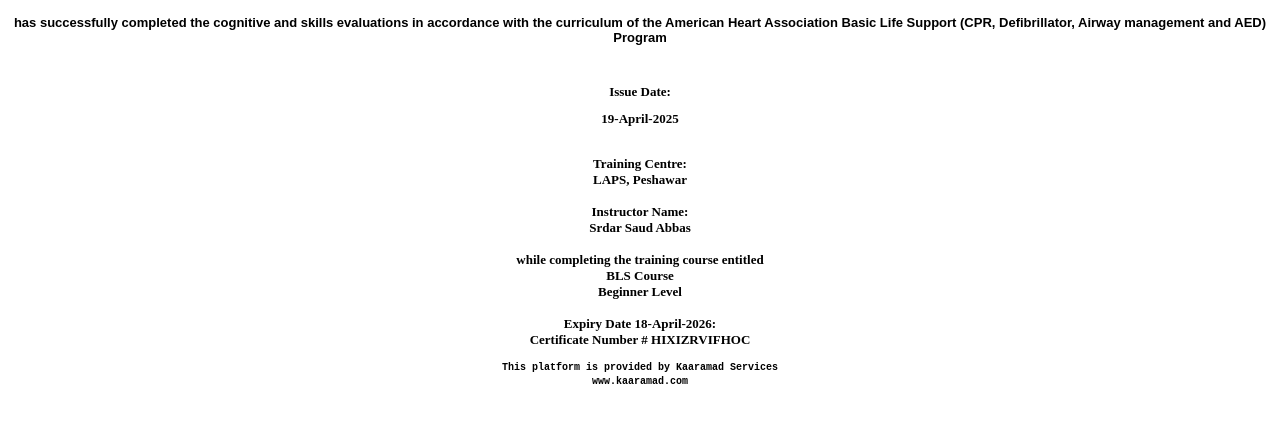
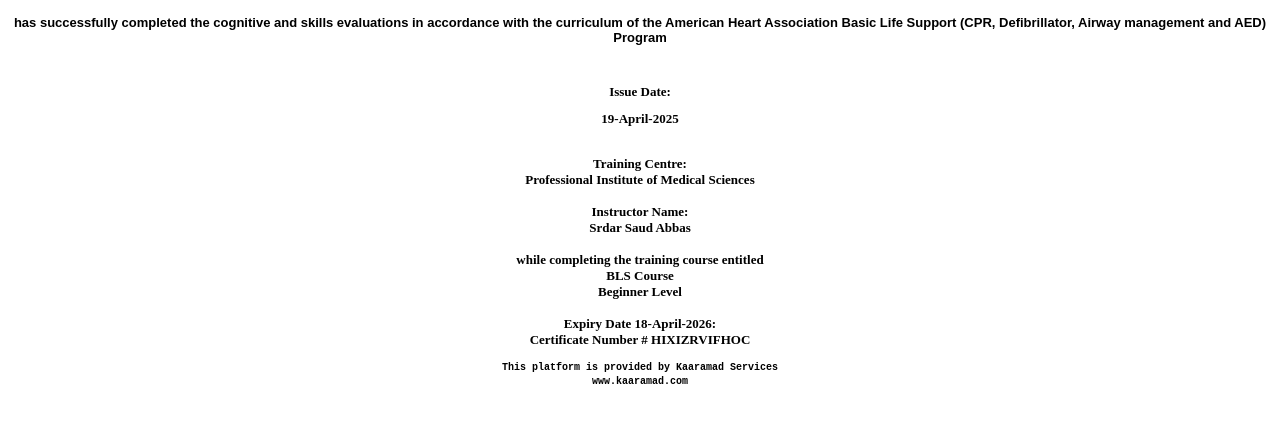
Before and after one commit to Kaaramad-Services/HIXIZRVIFHOC, a plain HTML site: page index.html in a window 1280 px wide. Shown: the part 197-620 px from the top of the page. Drawn offline with Linux system fonts and the light colour scheme.

Commit message:
index.html

```diff
--- a/index.html
+++ b/index.html
@@ -17,7 +17,7 @@
                   <span class="pm-name-text bold">Issue Date:<br>19-April-2025</span>
                 <br><br>
                 <div class="pm-earned col-xs-8 text-center">
-                  <span class="pm-earned-text padding-0 block cursive">Training Centre:<br>LAPS, Peshawar <br></span>
+                  <span class="pm-earned-text padding-0 block cursive">Training Centre:<br>Professional Institute of Medical Sciences<br></span>
                   <br>
                   <span class="pm-credits-text block bold sans">Instructor Name:<br> Srdar Saud Abbas</span><br><br>
                 </div>
```
